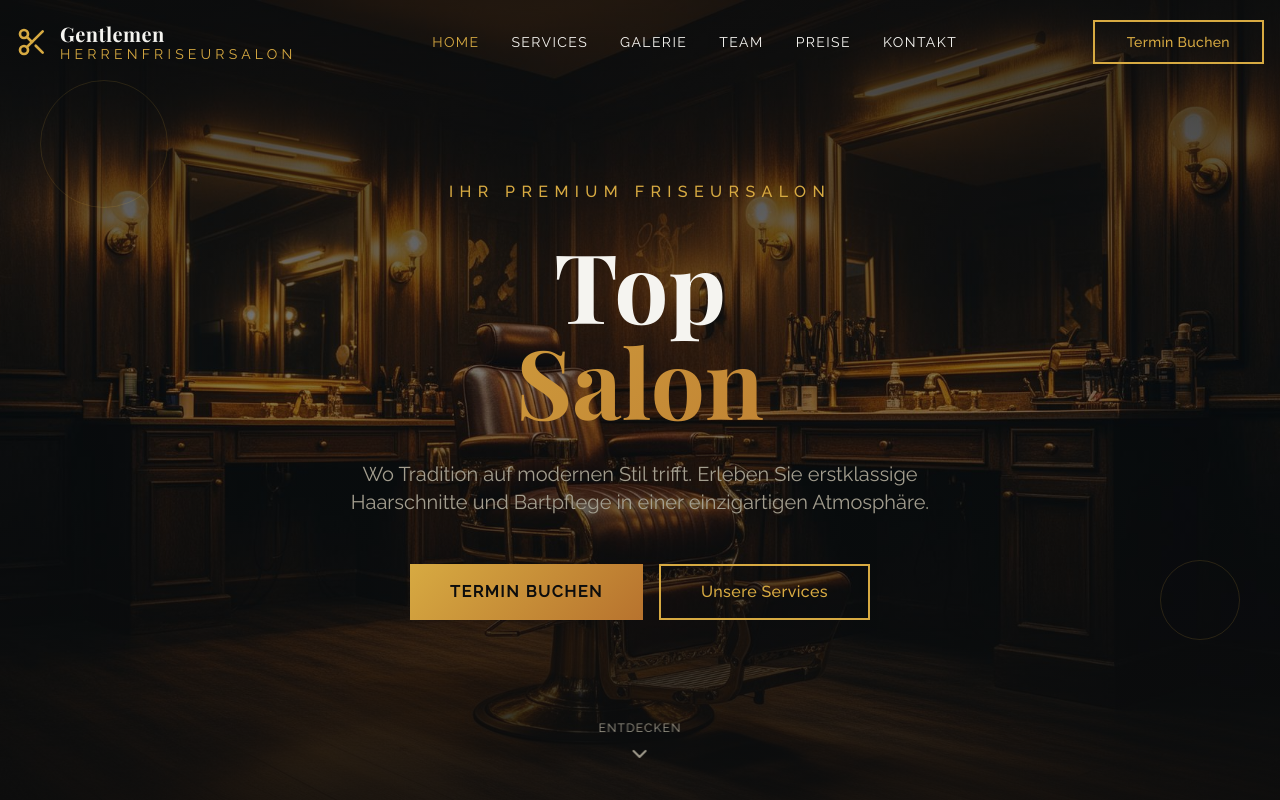
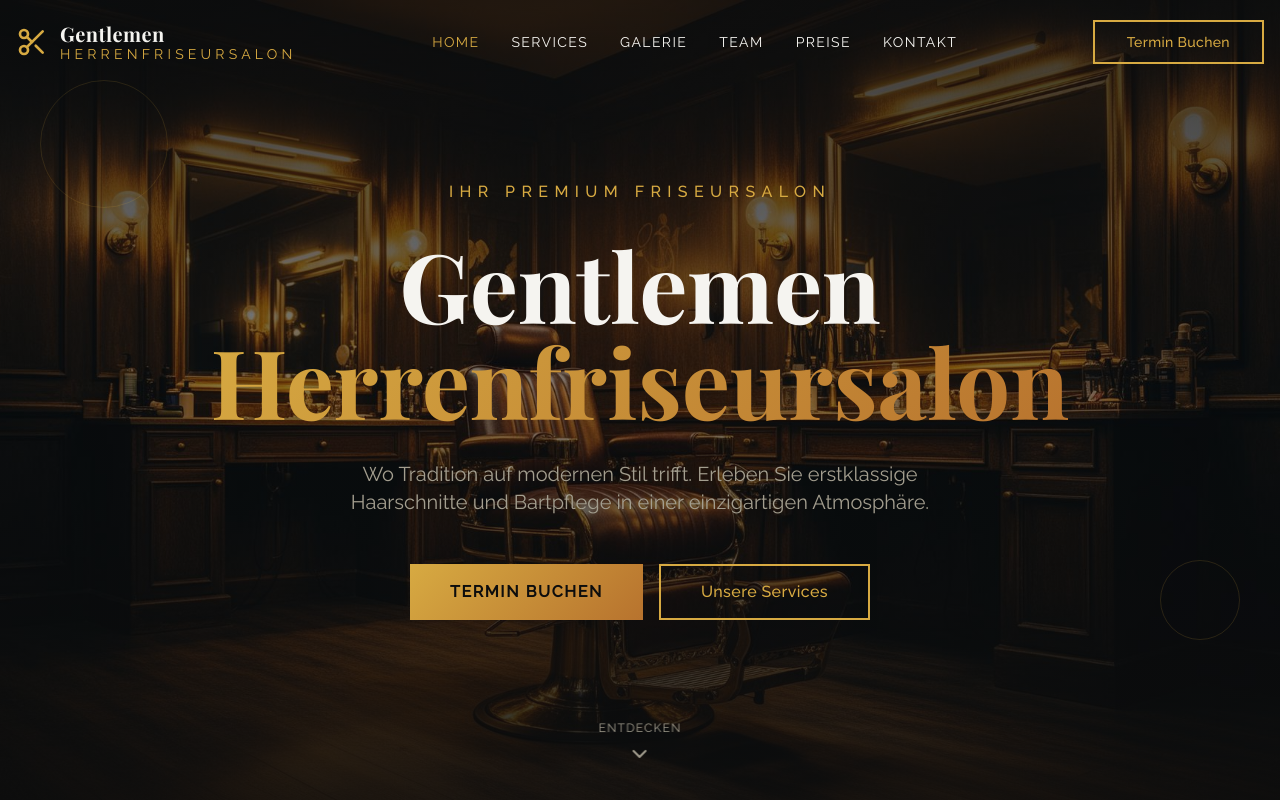
Before and after one commit to hbmarkofficial-business/Gentlemen-Herrenfriseursalon, a React (Vite) app: page / in a window 1280 px wide. Shown: the top 800 px of the page. Built offline with nearby package versions, Linux system fonts and the light colour scheme.

Commit message:
Update HeroSection.tsx

```diff
--- a/src/components/sections/HeroSection.tsx
+++ b/src/components/sections/HeroSection.tsx
@@ -40,8 +40,8 @@ export const HeroSection = () => {
             className="font-display text-5xl md:text-7xl lg:text-8xl font-bold text-foreground leading-tight opacity-0 animate-fade-up"
             style={{ animationDelay: '400ms', animationFillMode: 'forwards' }}
           >
-            Top
-            <span className="block text-gradient">Salon</span>
+            Gentlemen
+            <span className="block text-gradient">Herrenfriseursalon</span>
           </h1>
 
           {/* Description */}
```
